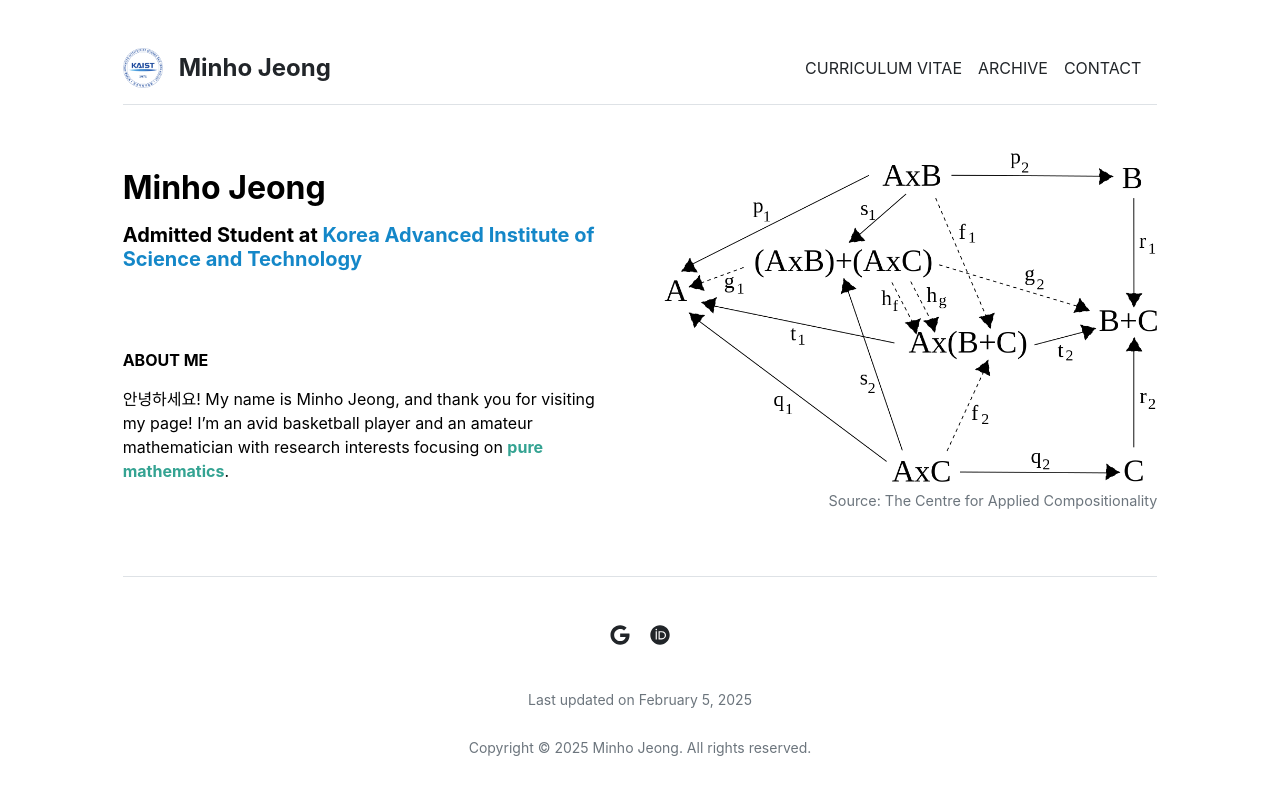
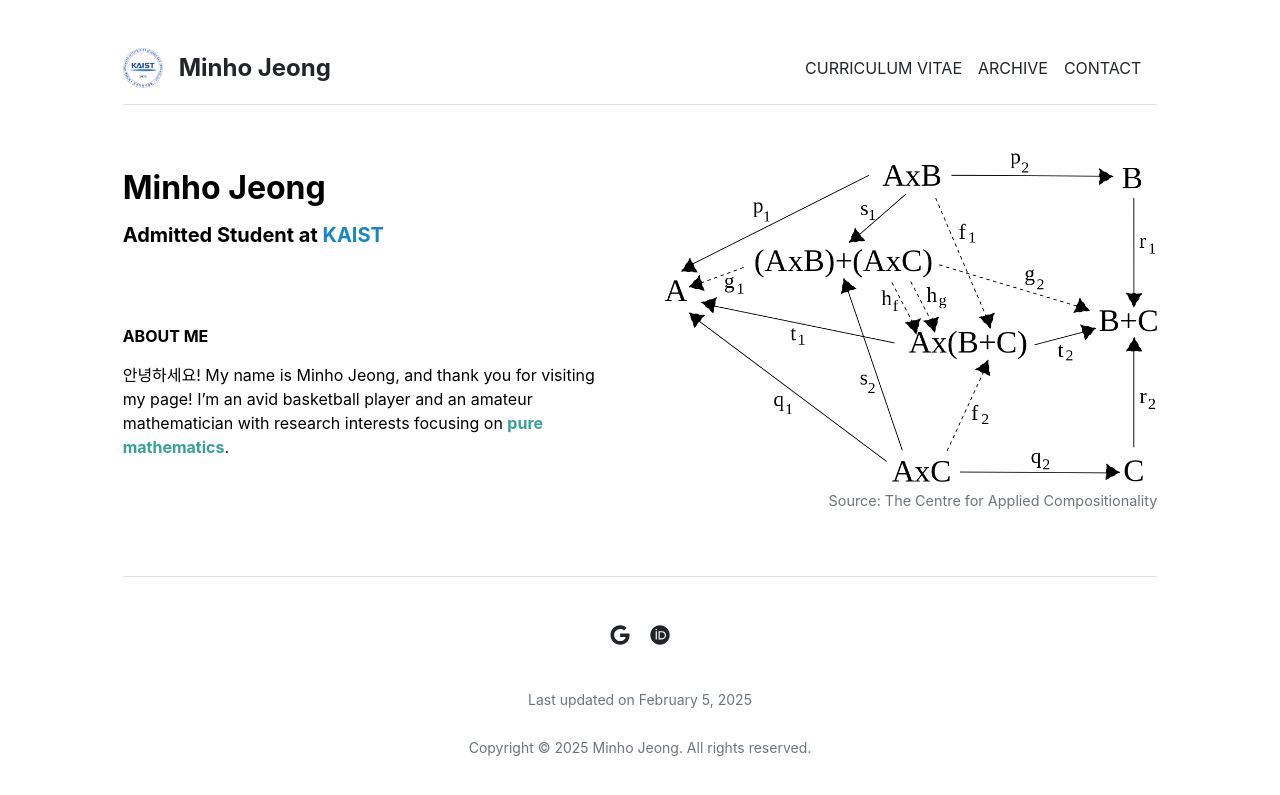
Before and after one commit to mino-jeong/mino-jeong.github.io, a Jekyll site: the page built from index.md, in a window 1280 px wide. Shown: the top 795 px of the page. Built offline with Jekyll 4.4.1, drawn with Linux system fonts in a browser that asks for light colours.

Commit message:
Update home.html

```diff
--- a/_layouts/home.html
+++ b/_layouts/home.html
@@ -5,7 +5,7 @@
 <div class="row g-5 mb-5">
   <div class="col-md-6">
     <p style="line-height: 1.25"><h2 class="fw-bold">Minho Jeong</h2></p>
-    <p style="line-height: 1.25"><h5 class="fw-bold">Admitted Student at <a href="https://www.kaist.ac.kr" style="text-decoration-line: none"><font color="#1487C8">Korea Advanced Institute of Science and Technology</font></a></h5></p>
+    <p style="line-height: 1.25"><h5 class="fw-bold">Admitted Student at <a href="https://www.kaist.ac.kr" style="text-decoration-line: none"><font color="#1487C8">KAIST</font></a></h5></p>
     <br>
     {{ content }}
   </div>
```
